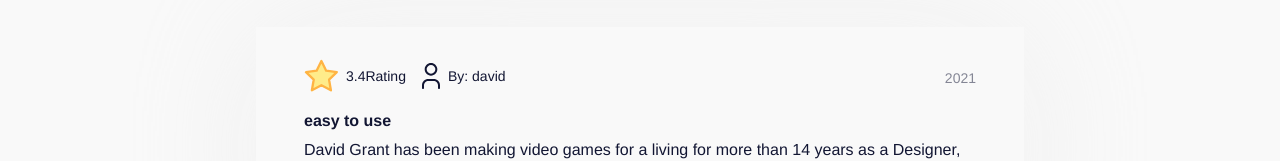
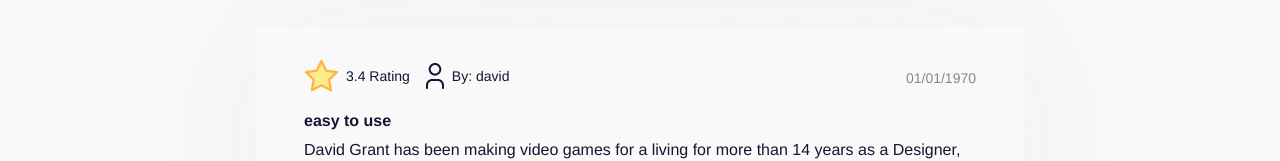
Before and after one commit to geniilsonfernandes/overall-rating, a React (Create React App) app: page / in a window 1280 px wide. Shown: the part 441-602 px from the top of the page. Built offline with nearby package versions, Linux system fonts and the light colour scheme.

Commit message:
styles(ratinfcard): add datefns

```diff
--- a/package.json
+++ b/package.json
@@ -6,6 +6,7 @@
     "@testing-library/jest-dom": "^5.16.4",
     "@testing-library/react": "^13.3.0",
     "@testing-library/user-event": "^13.5.0",
+    "date-fns": "^2.29.1",
     "react": "^18.2.0",
     "react-dom": "^18.2.0",
     "react-scripts": "5.0.1",
--- a/src/components/RatingCard/index.jsx
+++ b/src/components/RatingCard/index.jsx
@@ -1,8 +1,11 @@
+import { format } from "date-fns";
+import StarIcon from "../StarCheckbox";
+import PropTypes from "prop-types";
+import { UserIcon } from "../../Icons/index";
+
 import * as S from "./styles";
-import StarIcon from "../StarCheckbox";
-import { UserIcon } from "../../Icons/index";
-import PropTypes from "prop-types";
 
+// eslint-disable-next-line no-unused-vars
 const RatingCard = ({ rating, author, date, title, review }) => {
   return (
     <S.Wrapper>
@@ -10,7 +13,7 @@ const RatingCard = ({ rating, author, date, title, review }) => {
         <S.HeadGroup>
           <S.HeadItem>
             <StarIcon check={true} />
-            <span>{rating}Rating</span>
+            <span>{rating} Rating</span>
           </S.HeadItem>
           <S.HeadItem>
             <UserIcon />
@@ -18,7 +21,7 @@ const RatingCard = ({ rating, author, date, title, review }) => {
           </S.HeadItem>
         </S.HeadGroup>
         <S.HeadDate>
-          <span>{date}</span>
+          <span>{format(date, "MM/dd/yyyy")}</span>
         </S.HeadDate>
       </S.Head>
       <S.Content>
```
